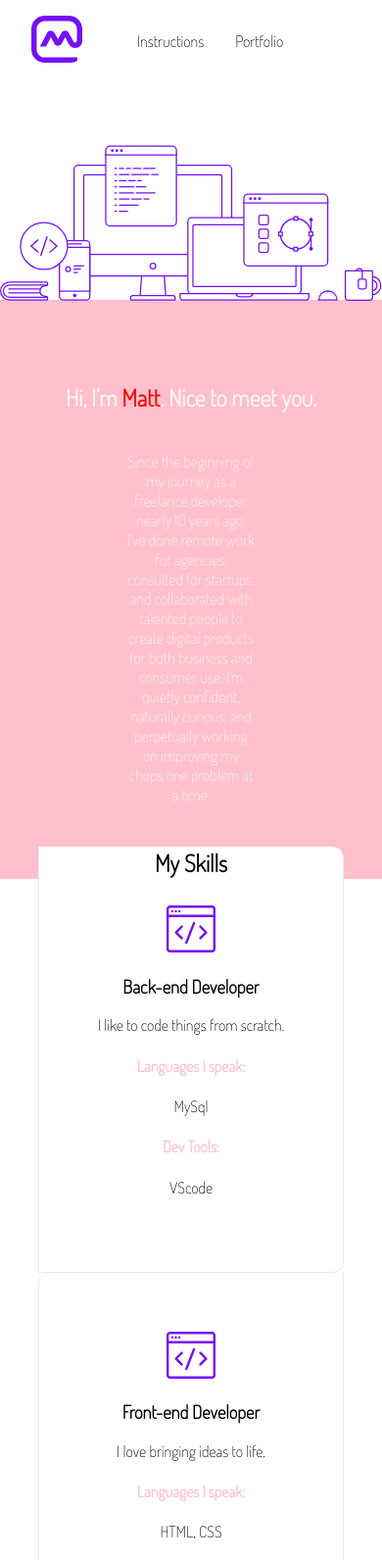
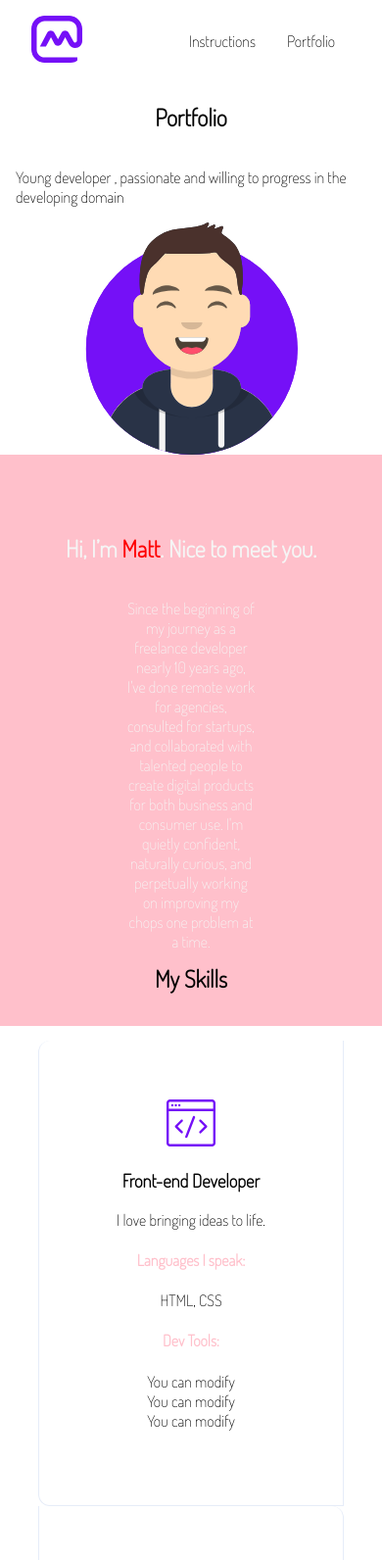
Before and after one commit to WildCodeSchool-2024-02/fr-lyon-codelanta-checkpoint-1, a website: page site/portfolio.html in a window 390 px wide. Shown: the top 1592 px of the page at 98% size. Drawn offline with Linux system fonts and the light colour scheme.

Commit message:
Finished CSS entirely with optional steps

```diff
--- a/site/css/portfolio.css
+++ b/site/css/portfolio.css
@@ -10,6 +10,8 @@
 
   --textAlign: center;
 }
+
+
 
 img {
   max-width: 100%;
@@ -26,6 +28,18 @@ p {
 .menu {
   display: flex;
   margin-bottom: var(--gutter);
+}
+
+.navbar{
+  display: flex;
+  justify-content: space-between;
+}
+
+.firstBanner{
+  display: flex;
+  flex-direction: column;
+  justify-content: center;
+  align-items: center;
 }
 
 .desktop {
@@ -55,11 +69,24 @@ p {
   margin-top: calc(var(--gutter) * -2);
   border-radius: var(--radius);
   padding: 0 10%;
+  display: grid;
+  grid-template-columns: 1fr 1fr;
+  grid-template-rows: 1fr 8fr;
 }
 
 .skills--title {
   margin: calc(var(--gutter) * -2) 0;
   text-align: var(--textAlign);
+  grid-area: 1/1/1/3;
+  justify-self: center;
+}
+
+#frontend {
+  grid-area: 2/1/2/2;
+}
+
+#backend{
+  grid-area: 2/2/2/3;
 }
 
 .column {
@@ -108,3 +135,42 @@ p {
 .purple-text {
   color: var(--purple);
 }
+.projects{
+  display: flex;
+  flex-direction: column;
+  align-items: center;
+}
+#projectBox{
+  display: flex;
+  flex-direction: row;
+}
+
+.disabled{
+  opacity: 0.33;
+}
+
+@media screen and (max-width:700px){
+  .desktop{
+    display: none;
+  }
+  .skills{
+    grid-template-rows: 1fr 10fr 10fr;
+    grid-template-columns: 1fr;
+  }
+  .skills--title{
+    grid-area: 1/1/1/1;
+  }
+
+  #frontend{
+    grid-area: 2/1/3/2;
+  }
+
+  #backend{
+    grid-area: 3/1/4/2;
+  }
+
+  #projectBox{
+    flex-direction: column;
+    align-items: center;
+  }
+}
--- a/site/portfolio.html
+++ b/site/portfolio.html
@@ -1,5 +1,6 @@
 <!DOCTYPE html>
 <html lang="en">
+
 <head>
   <meta charset="utf-8">
   <meta name="viewport" content="width=device-width, initial-scale=1, shrink-to-fit=no">
@@ -10,7 +11,7 @@
 
 <body>
   <header>
-      <nav>
+    <nav class="navbar">
       <img src="image/logo.svg" alt="logo-purple" />
       <ul class="menu">
         <li><a href="home.html">Instructions</a></li>
@@ -22,6 +23,11 @@
   <main>
     <!-- First banner with title, description, avatar and image desktop -->
     <!-- You can use the avatar image on the folder image -->
+    <section class="firstBanner">
+      <h1>Portfolio</h1>
+      <p>Young developer , passionate and willing to progress in the developing domain</p>
+      <img src="image/avatar.svg" alt="avatar" id="avatar" />
+    </section>
     <section>
       <figure class="desktop">
         <img src="image/desktop.svg" alt="desktop" />
@@ -31,8 +37,11 @@
     <!-- Second banner with description of your name and your presentation -->
     <article>
       <section class="description pink-bg">
-          <h1>Hi, I’m <span id="firstname">Matt</span>. Nice to meet you.</h1>
-          <p>Since the beginning of my journey as a freelance developer nearly 10 years ago, I've done remote work for agencies, consulted for startups, and collaborated with talented people to create digital products for both business and consumer use. I'm quietly confident, naturally curious, and perpetually working on improving my chops one problem at a time.</p>
+        <h2>Hi, I’m <span id="firstname">Matt</span>. Nice to meet you.</h2>
+        <p>Since the beginning of my journey as a freelance developer nearly 10 years ago, I've done remote work for
+          agencies, consulted for startups, and collaborated with talented people to create digital products for both
+          business and consumer use. I'm quietly confident, naturally curious, and perpetually working on improving my
+          chops one problem at a time.</p>
       </section>
     </article>
 
@@ -40,7 +49,7 @@
 
     <article class="skills">
       <h2 class="skills--title">My Skills</h2>
-          <section class="column">
+      <section class="column" id="backend">
         <img src="image/frontend.svg" alt="" />
         <h3>Back-end Developer</h3>
         <p>I like to code things from scratch.</p>
@@ -51,7 +60,7 @@
           <li>VScode</li>
         </ul>
       </section>
-          <section class="column">
+      <section class="column" id="frontend">
         <img src="image/frontend.svg" alt="" />
         <h3>Front-end Developer</h3>
         <p>I love bringing ideas to life.</p>
@@ -70,10 +79,11 @@
     <article class="projects">
       <h2>My Recent Work</h2>
       <p>Here are a few projects I've worked on recently. Want to see more? Email me.</p>
+      <div id="projectBox">
         <section class="box">
           <img src="https://mattfarley.ca/img/logos/kybercore.svg" alt="logo-entreprise" />
           <p>Next level plug and play chassis systems for custom do-it-yourself lightsaber builds.</p>
-            <a class="disabled" >In development</a>
+          <a class="disabled">In development</a>
         </section>
         <section class="box">
           <img src="https://mattfarley.ca/img/logos/basin.svg" alt="logo-entreprise" />
@@ -88,8 +98,9 @@
         <section class="box">
           <img src="https://mattfarley.ca/img/logos/dovetail.svg" alt="logo-entreprise" />
           <p>A space and member management solution for coworking communities both big and small.</p>
-            <a class="disabled" >Shutdown in 2017</a>
+          <a class="disabled">Shutdown in 2017</a>
         </section>
+      </div>
     </article>
   </main>
   <footer class="description pink-bg">
@@ -98,4 +109,5 @@
   </footer>
   <script src="js/portfolio.js"></script>
 </body>
+
 </html>
```
Lines whose indentation alone changed are shown as unchanged.
